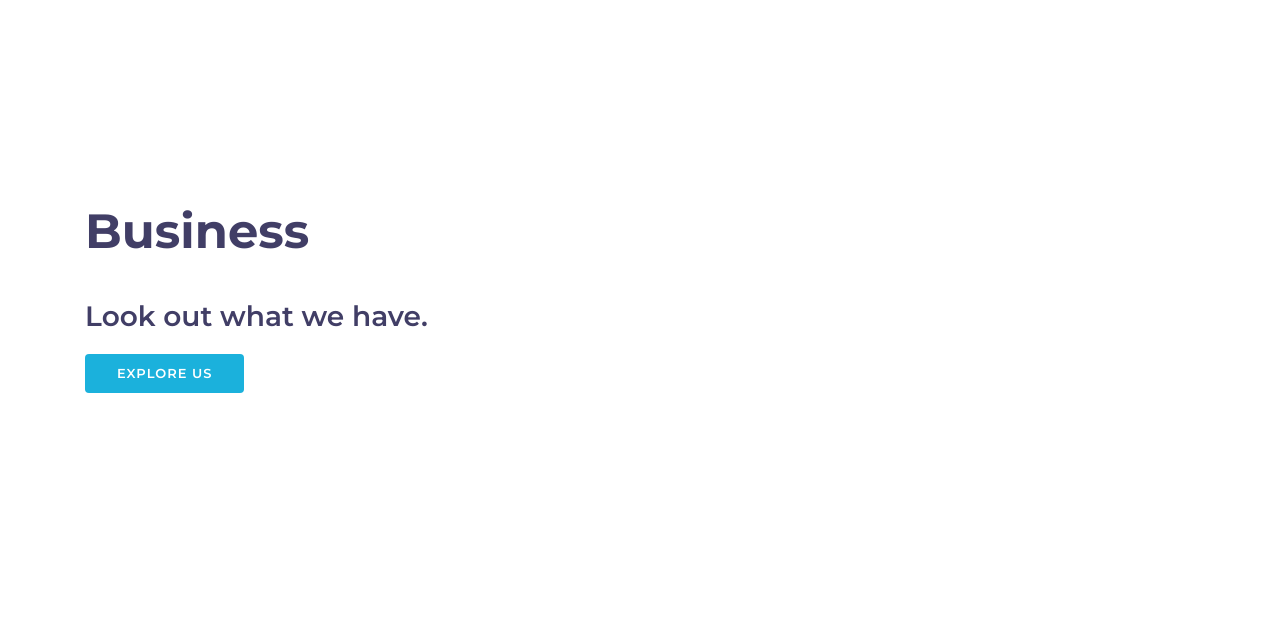
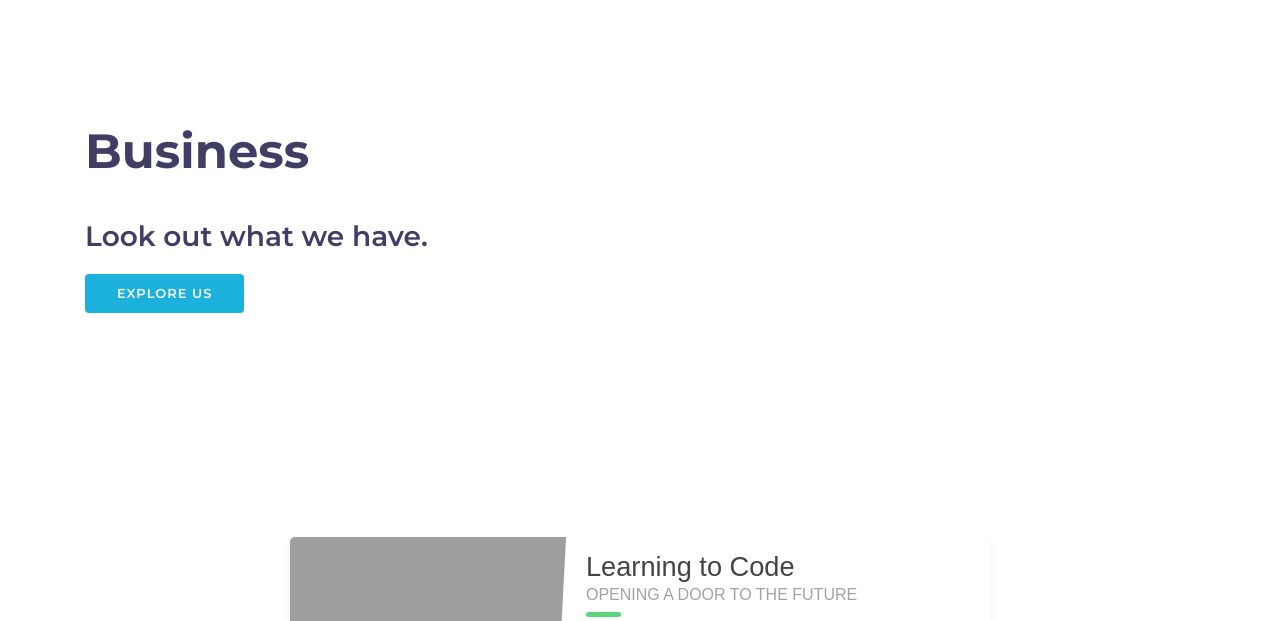
Before and after one commit to jobsonpvarghese/Memespire, a plain HTML site: page business.html in a window 1280 px wide. Shown: the part 119-740 px from the top of the page. Drawn offline with nearby package versions, Linux system fonts and the light colour scheme; grey boxes are pictures that could not be loaded.

Commit message:
Add files via upload

```diff
--- a/css/style.css
+++ b/css/style.css
@@ -1589,7 +1589,7 @@
 
 #about-app {
   width: 100%;
-  height: 100vh;
+  height: 80vh;
   position: relative;
   /* background: #f5f8fd url("../img/intro-bg.jpg") center top no-repeat; */
   background-size: cover;
@@ -1636,7 +1636,6 @@
 /* Card */
 
 .offer{
-  padding-top: 10%;
   padding-bottom: 10%;
   padding-left: 5%;
   padding-right: 5%;
```
